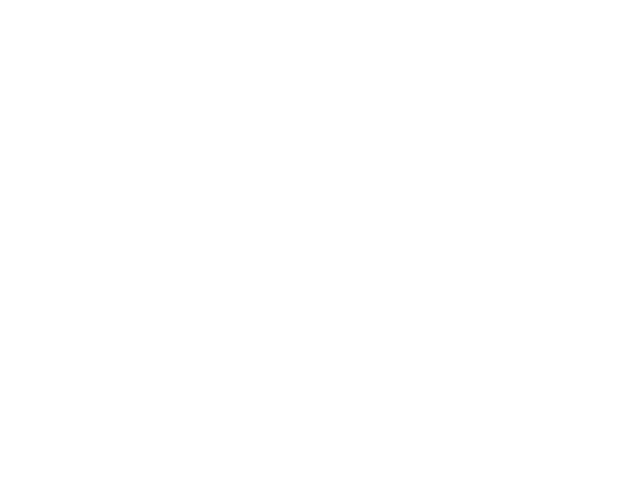
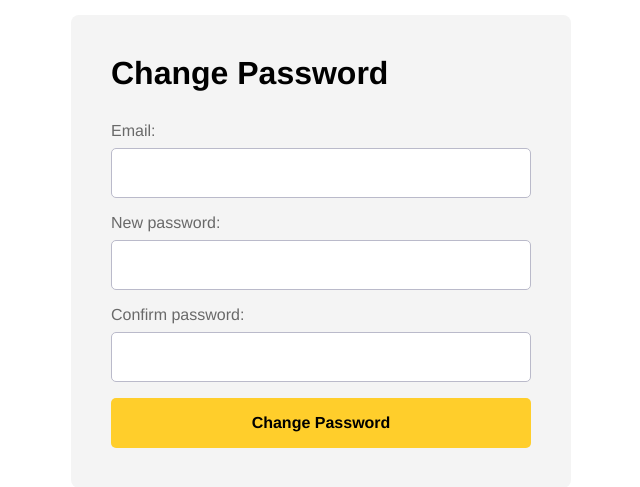
Before and after one commit to enzocsantos18/simple-login-system, a React (Create React App) app in the folder frontend/: page /auth/passwordChange in a window 1280 px wide. Shown: the part 149-636 px from the top of the page, without its empty margins (319-959 px from the left). Built offline with nearby package versions, Linux system fonts and the light colour scheme; the HTML template or start-up script is replaced by a standard one.

Commit message:
Change password page done

```diff
--- /dev/null
+++ b/frontend/src/pages/ChangePassword/index.tsx
@@ -0,0 +1,22 @@
+import React from "react";
+const ChangePassword: React.FC = () => {
+  return (
+    <main>
+      <div className="container">
+        <h1>Change Password</h1>
+        <form>
+          <label htmlFor="email">Email:</label>
+          <input type="text" name="email" />
+          <label htmlFor="password">New password:</label>
+          <input type="text" name="password" />
+          <label htmlFor="passwordConfirmation">Confirm password:</label>
+          <input type="text" name="passwordConfirmation" />
+
+          <button>Change Password</button>
+        </form>
+      </div>
+    </main>
+  );
+};
+
+export default ChangePassword;
--- a/frontend/src/routes.tsx
+++ b/frontend/src/routes.tsx
@@ -4,6 +4,7 @@
   Switch,
   Route,
 } from 'react-router-dom';
+import ChangePassword from './pages/ChangePassword';
 import Forgot from './pages/Forgot';
 import Login from './pages/Login';
 import Register from './pages/Register';
@@ -16,6 +17,7 @@
         <Route exact path="/"><Login/></Route>
         <Route path="/register"><Register/></Route>
         <Route path="/forgot"><Forgot/></Route>
+        <Route path="/auth/passwordChange"><ChangePassword/></Route>
       </Switch>
     </Router>
   );
--- a/frontend/src/style/globalStyles.ts
+++ b/frontend/src/style/globalStyles.ts
@@ -53,8 +53,15 @@
     font-weight: bold;
     height: 50px;
     width: 100%;
+    transition: all 0.2s ease-in-out;
+    font-size: 16px;
+  }
 
-    font-size: 16px;
+  form button:hover{
+    cursor: pointer;
+    transform: scale(1.05);
+    background-color: #f0b802;
+
   }
 
   form a{
```
